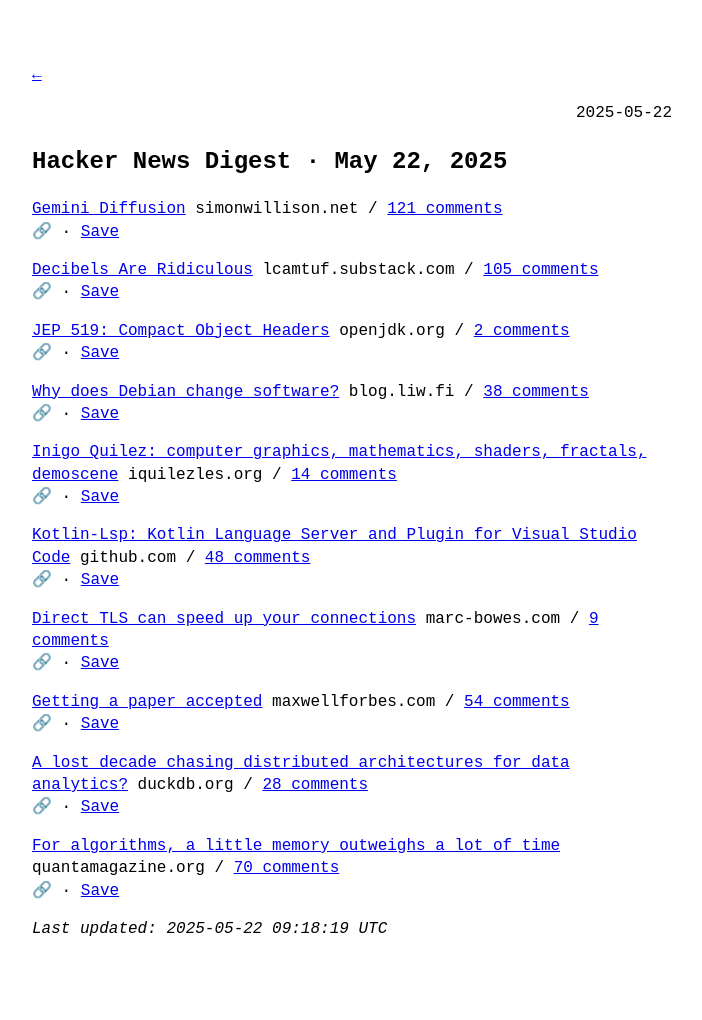
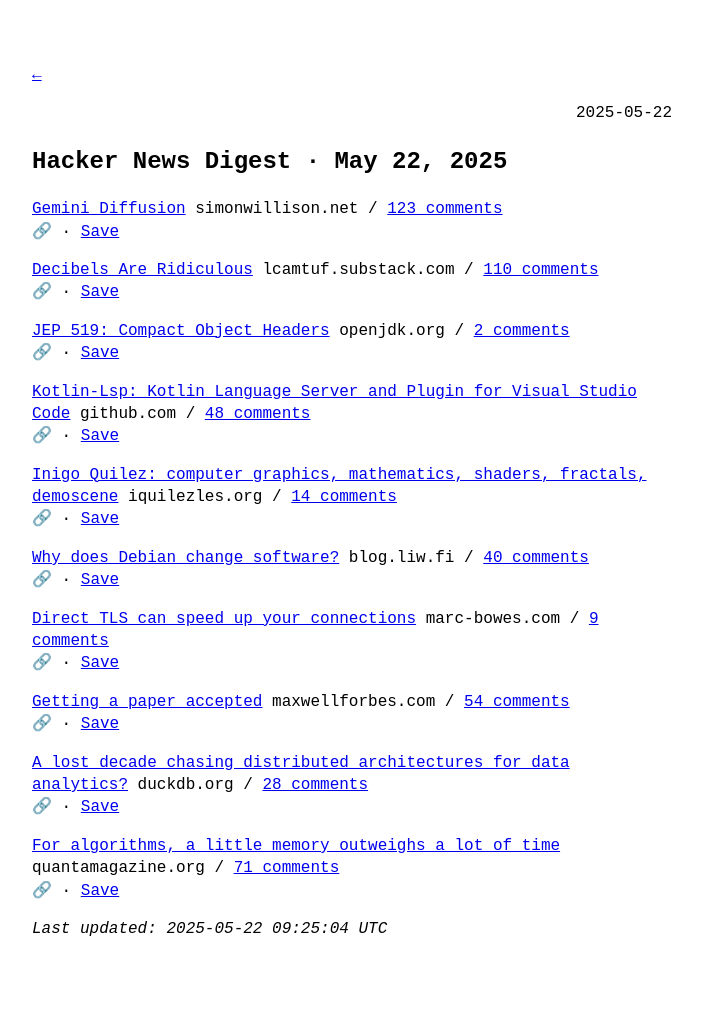
Before and after one commit to syazarilasyraf/hn.syazarilasyraf.com, a Jekyll site: the page built from _posts/2025-05-22-hn.md, in a window 1280 px wide. Shown: the whole page, without its empty margins (288-990 px from the left). Built offline with Jekyll 4.4.1, drawn with Linux system fonts in a browser that asks for light colours.

Commit message:
Add daily HN digest for 2025-05-22

```diff
--- a/_posts/2025-05-22-hn.md
+++ b/_posts/2025-05-22-hn.md
@@ -4,23 +4,23 @@
 layout: post
 ---
 
-[Gemini Diffusion](https://simonwillison.net/2025/May/21/gemini-diffusion/)  simonwillison.net / [121 comments](https://news.ycombinator.com/item?id=44057820)
+[Gemini Diffusion](https://simonwillison.net/2025/May/21/gemini-diffusion/)  simonwillison.net / [123 comments](https://news.ycombinator.com/item?id=44057820)
 🔗 · [Save](https://bookmark.syazarilasyraf.com/bookmarks/new?url=https%3A%2F%2Fsimonwillison.net%2F2025%2FMay%2F21%2Fgemini-diffusion%2F&title=Gemini%20Diffusion)
 
-[Decibels Are Ridiculous](https://lcamtuf.substack.com/p/decibels-are-ridiculous)  lcamtuf.substack.com / [105 comments](https://news.ycombinator.com/item?id=44058778)
+[Decibels Are Ridiculous](https://lcamtuf.substack.com/p/decibels-are-ridiculous)  lcamtuf.substack.com / [110 comments](https://news.ycombinator.com/item?id=44058778)
 🔗 · [Save](https://bookmark.syazarilasyraf.com/bookmarks/new?url=https%3A%2F%2Flcamtuf.substack.com%2Fp%2Fdecibels-are-ridiculous&title=Decibels%20Are%20Ridiculous)
 
 [JEP 519: Compact Object Headers](https://openjdk.org/jeps/519)  openjdk.org / [2 comments](https://news.ycombinator.com/item?id=44059953)
 🔗 · [Save](https://bookmark.syazarilasyraf.com/bookmarks/new?url=https%3A%2F%2Fopenjdk.org%2Fjeps%2F519&title=JEP%20519%3A%20Compact%20Object%20Headers)
 
-[Why does Debian change software?](https://blog.liw.fi/posts/2025/why-debian-changes/)  blog.liw.fi / [38 comments](https://news.ycombinator.com/item?id=44059411)
-🔗 · [Save](https://bookmark.syazarilasyraf.com/bookmarks/new?url=https%3A%2F%2Fblog.liw.fi%2Fposts%2F2025%2Fwhy-debian-changes%2F&title=Why%20does%20Debian%20change%20software%3F)
+[Kotlin-Lsp: Kotlin Language Server and Plugin for Visual Studio Code](https://github.com/Kotlin/kotlin-lsp)  github.com / [48 comments](https://news.ycombinator.com/item?id=44058299)
+🔗 · [Save](https://bookmark.syazarilasyraf.com/bookmarks/new?url=https%3A%2F%2Fgithub.com%2FKotlin%2Fkotlin-lsp&title=Kotlin-Lsp%3A%20Kotlin%20Language%20Server%20and%20Plugin%20for%20Visual%20Studio%20Code)
 
 [Inigo Quilez: computer graphics, mathematics, shaders, fractals, demoscene](https://iquilezles.org/articles/)  iquilezles.org / [14 comments](https://news.ycombinator.com/item?id=44020107)
 🔗 · [Save](https://bookmark.syazarilasyraf.com/bookmarks/new?url=https%3A%2F%2Fiquilezles.org%2Farticles%2F&title=Inigo%20Quilez%3A%20computer%20graphics%2C%20mathematics%2C%20shaders%2C%20fractals%2C%20demoscene)
 
-[Kotlin-Lsp: Kotlin Language Server and Plugin for Visual Studio Code](https://github.com/Kotlin/kotlin-lsp)  github.com / [48 comments](https://news.ycombinator.com/item?id=44058299)
-🔗 · [Save](https://bookmark.syazarilasyraf.com/bookmarks/new?url=https%3A%2F%2Fgithub.com%2FKotlin%2Fkotlin-lsp&title=Kotlin-Lsp%3A%20Kotlin%20Language%20Server%20and%20Plugin%20for%20Visual%20Studio%20Code)
+[Why does Debian change software?](https://blog.liw.fi/posts/2025/why-debian-changes/)  blog.liw.fi / [40 comments](https://news.ycombinator.com/item?id=44059411)
+🔗 · [Save](https://bookmark.syazarilasyraf.com/bookmarks/new?url=https%3A%2F%2Fblog.liw.fi%2Fposts%2F2025%2Fwhy-debian-changes%2F&title=Why%20does%20Debian%20change%20software%3F)
 
 [Direct TLS can speed up your connections](https://marc-bowes.com/postgres-direct-tls.html)  marc-bowes.com / [9 comments](https://news.ycombinator.com/item?id=44059122)
 🔗 · [Save](https://bookmark.syazarilasyraf.com/bookmarks/new?url=https%3A%2F%2Fmarc-bowes.com%2Fpostgres-direct-tls.html&title=Direct%20TLS%20can%20speed%20up%20your%20connections)
@@ -31,8 +31,8 @@
 [A lost decade chasing distributed architectures for data analytics?](https://duckdb.org/2025/05/19/the-lost-decade-of-small-data.html)  duckdb.org / [28 comments](https://news.ycombinator.com/item?id=44027690)
 🔗 · [Save](https://bookmark.syazarilasyraf.com/bookmarks/new?url=https%3A%2F%2Fduckdb.org%2F2025%2F05%2F19%2Fthe-lost-decade-of-small-data.html&title=A%20lost%20decade%20chasing%20distributed%20architectures%20for%20data%20analytics%3F)
 
-[For algorithms, a little memory outweighs a lot of time](https://www.quantamagazine.org/for-algorithms-a-little-memory-outweighs-a-lot-of-time-20250521/)  quantamagazine.org / [70 comments](https://news.ycombinator.com/item?id=44055347)
+[For algorithms, a little memory outweighs a lot of time](https://www.quantamagazine.org/for-algorithms-a-little-memory-outweighs-a-lot-of-time-20250521/)  quantamagazine.org / [71 comments](https://news.ycombinator.com/item?id=44055347)
 🔗 · [Save](https://bookmark.syazarilasyraf.com/bookmarks/new?url=https%3A%2F%2Fwww.quantamagazine.org%2Ffor-algorithms-a-little-memory-outweighs-a-lot-of-time-20250521%2F&title=For%20algorithms%2C%20a%20little%20memory%20outweighs%20a%20lot%20of%20time)
 
 
-_Last updated: 2025-05-22 09:18:19 UTC_
+_Last updated: 2025-05-22 09:25:04 UTC_
```
